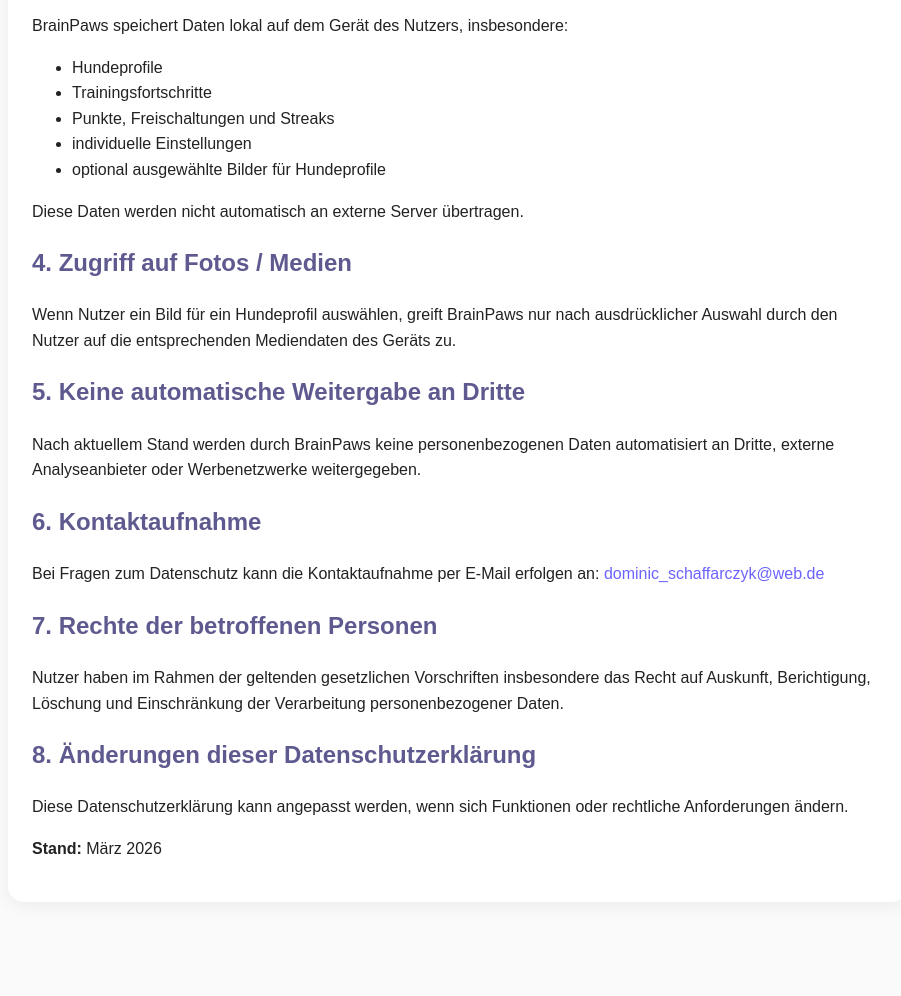
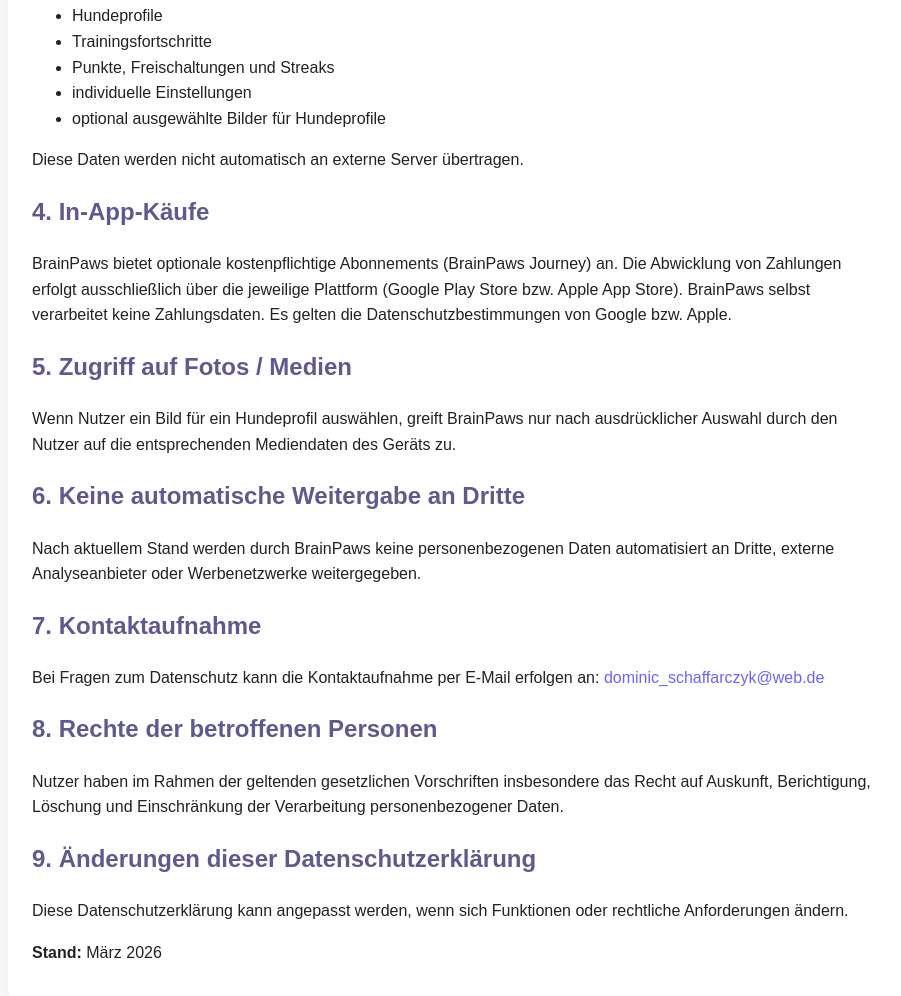
Before and after one commit to Dolm9725/brainpaws-privacy, a plain HTML site: page index.html in a window 1280 px wide. Shown: the part 610-1606 px from the top of the page, without its empty margins (182-1083 px from the left). Before the commit the page ends 1552 px from the top, so only its background shows below. Drawn offline with Linux system fonts and the light colour scheme.

Commit message:
Update sections in privacy policy in index.html

```diff
--- a/index.html
+++ b/index.html
@@ -40,8 +40,6 @@
     <h2>1. Verantwortlicher</h2>
     <p>
       Dominic Schaffarczyk<br>
-      Zum Walkmüller 21<br>
-      47269 Duisburg<br>
       Deutschland<br><br>
       E-Mail: <a href="mailto:dominic_schaffarczyk@web.de">dominic_schaffarczyk@web.de</a>
     </p>
@@ -65,31 +63,39 @@
       Diese Daten werden nicht automatisch an externe Server übertragen.
     </p>
 
-    <h2>4. Zugriff auf Fotos / Medien</h2>
+    <h2>4. In-App-Käufe</h2>
+    <p>
+      BrainPaws bietet optionale kostenpflichtige Abonnements (BrainPaws Journey) an.
+      Die Abwicklung von Zahlungen erfolgt ausschließlich über die jeweilige Plattform
+      (Google Play Store bzw. Apple App Store). BrainPaws selbst verarbeitet keine
+      Zahlungsdaten. Es gelten die Datenschutzbestimmungen von Google bzw. Apple.
+    </p>
+
+    <h2>5. Zugriff auf Fotos / Medien</h2>
     <p>
       Wenn Nutzer ein Bild für ein Hundeprofil auswählen, greift BrainPaws nur nach ausdrücklicher Auswahl
       durch den Nutzer auf die entsprechenden Mediendaten des Geräts zu.
     </p>
 
-    <h2>5. Keine automatische Weitergabe an Dritte</h2>
+    <h2>6. Keine automatische Weitergabe an Dritte</h2>
     <p>
       Nach aktuellem Stand werden durch BrainPaws keine personenbezogenen Daten automatisiert an Dritte,
       externe Analyseanbieter oder Werbenetzwerke weitergegeben.
     </p>
 
-    <h2>6. Kontaktaufnahme</h2>
+    <h2>7. Kontaktaufnahme</h2>
     <p>
       Bei Fragen zum Datenschutz kann die Kontaktaufnahme per E-Mail erfolgen an:
       <a href="mailto:dominic_schaffarczyk@web.de">dominic_schaffarczyk@web.de</a>
     </p>
 
-    <h2>7. Rechte der betroffenen Personen</h2>
+    <h2>8. Rechte der betroffenen Personen</h2>
     <p>
       Nutzer haben im Rahmen der geltenden gesetzlichen Vorschriften insbesondere das Recht auf Auskunft,
       Berichtigung, Löschung und Einschränkung der Verarbeitung personenbezogener Daten.
     </p>
 
-    <h2>8. Änderungen dieser Datenschutzerklärung</h2>
+    <h2>9. Änderungen dieser Datenschutzerklärung</h2>
     <p>
       Diese Datenschutzerklärung kann angepasst werden, wenn sich Funktionen oder rechtliche Anforderungen ändern.
     </p>
```
